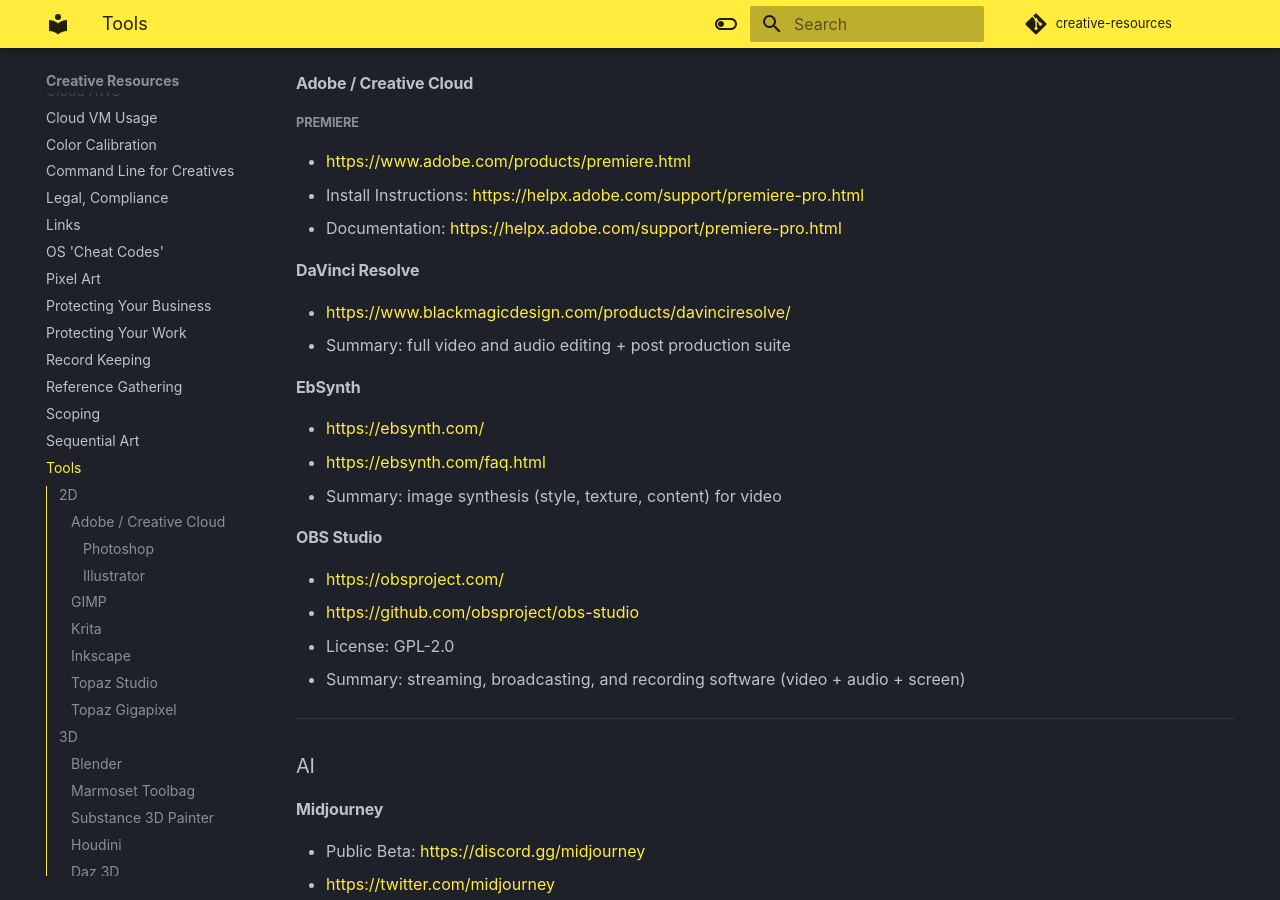
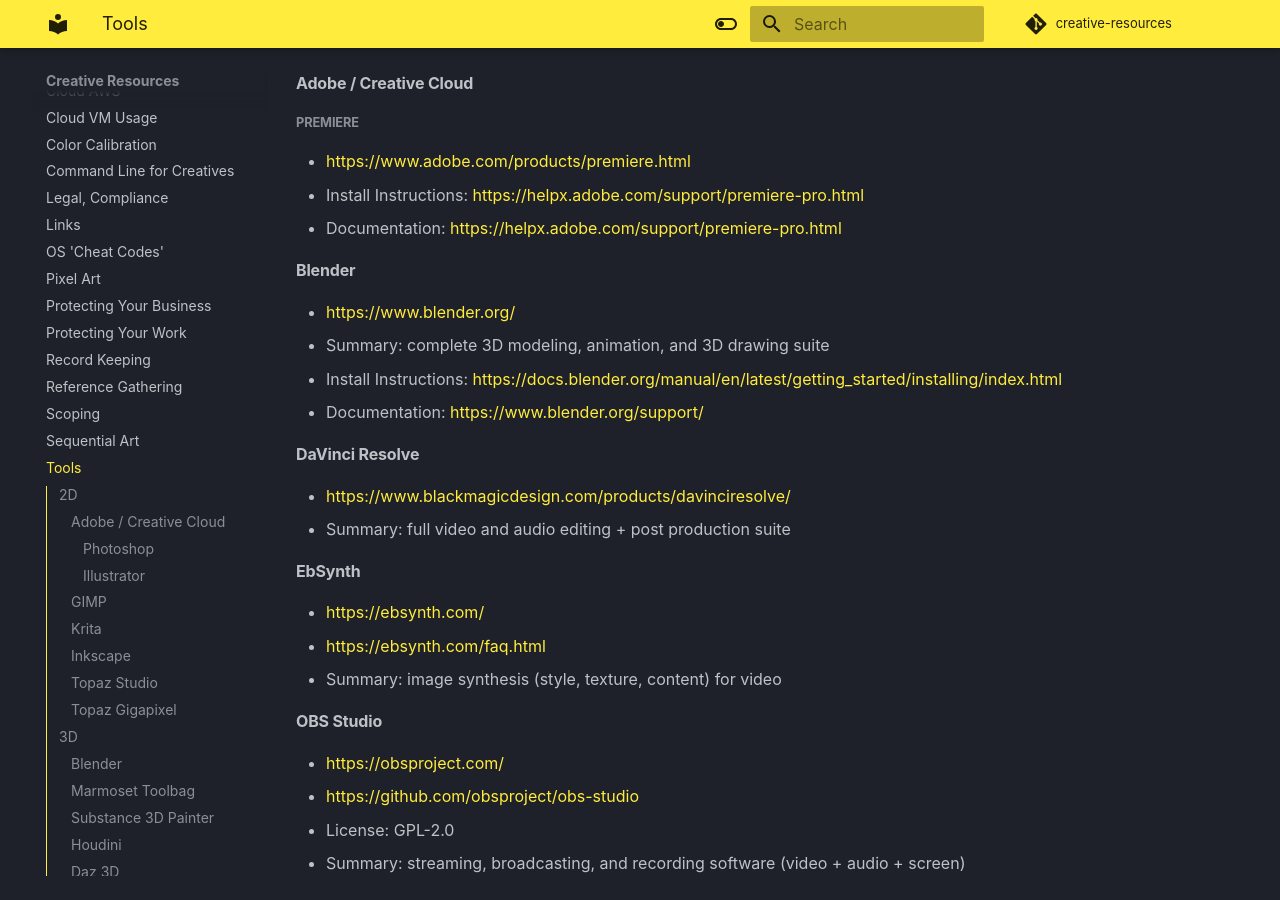
Before and after one commit to brandon-hamilton/creative-resources, an MkDocs documentation site: the page built from docs/tools.md, in a window 1280 px wide and 900 px high, scrolled down 6173 px. Built offline with MkDocs 1.6.1 and Material for MkDocs 9.7.7, drawn with Linux system fonts in a browser that asks for light colours; comment, search, counter and statistics services are not loaded.

Commit message:
Update tools.md

```diff
--- a/docs/tools.md
+++ b/docs/tools.md
@@ -260,6 +260,13 @@
 - Install Instructions: <https://helpx.adobe.com/support/premiere-pro.html>
 - Documentation: <https://helpx.adobe.com/support/premiere-pro.html>
 
+#### Blender
+
+- <https://www.blender.org/>
+- Summary: complete 3D modeling, animation, and 3D drawing suite
+- Install Instructions: <https://docs.blender.org/manual/en/latest/getting_started/installing/index.html>
+- Documentation: <https://www.blender.org/support/>
+
 #### DaVinci Resolve
 
 - <https://www.blackmagicdesign.com/products/davinciresolve/>
```
